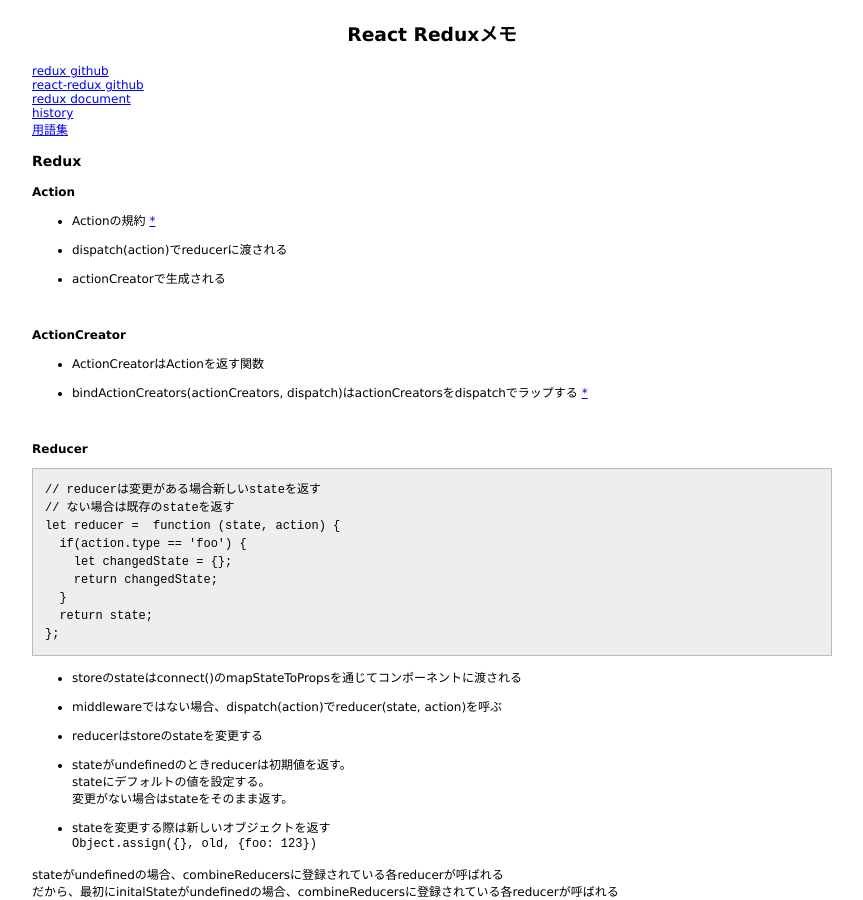
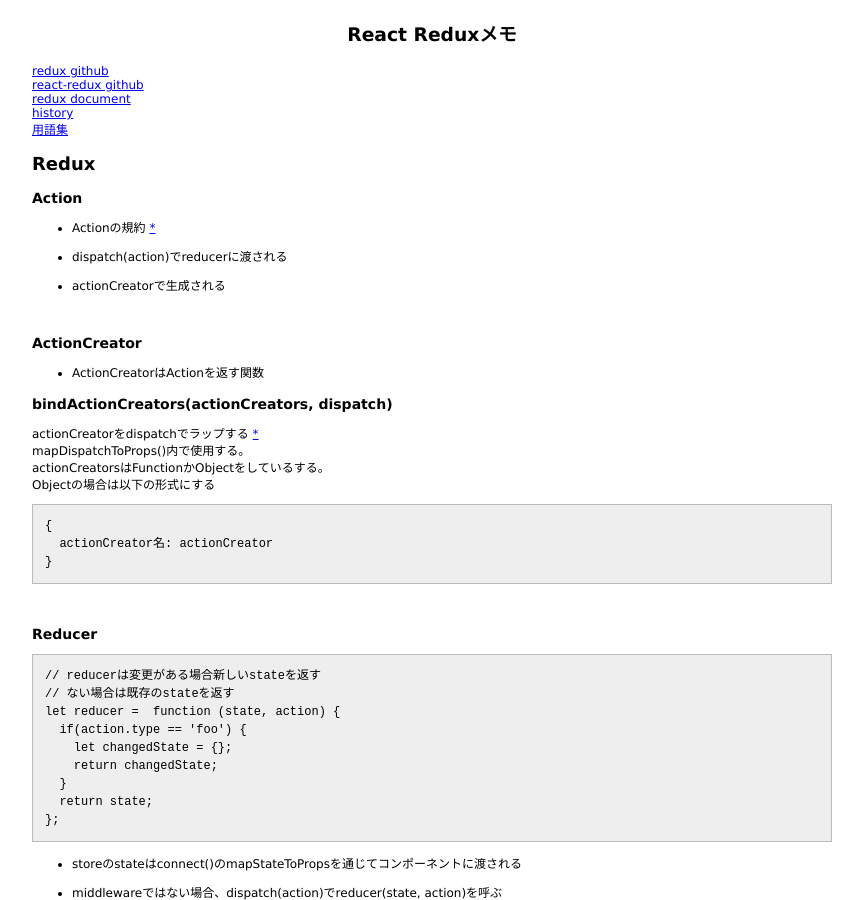
Before and after one commit to 38elements/38elements.github.com, a Jekyll site: the page built from _posts/2017-04-29-react-redux.md, in a window 1280 px wide and 900 px high. Shown: the whole window, without its empty margins (208-1071 px from the left). Built offline with Jekyll 4.4.1, drawn with Linux system fonts in a browser that asks for light colours.

Commit message:
Update 2017-04-29-react-redux.md

````diff
--- a/_posts/2017-04-29-react-redux.md
+++ b/_posts/2017-04-29-react-redux.md
@@ -8,9 +8,9 @@ title: React Reduxメモ
 [history](https://github.com/reacttraining/history)
 [用語集](https://redux.js.org/glossary)
 
-### Redux
+## Redux
 
-#### Action
+### Action
 
 * Actionの規約 [\*](https://github.com/acdlite/flux-standard-action)
 
@@ -20,15 +20,26 @@ title: React Reduxメモ
 
 <br>
 
-#### ActionCreator
+### ActionCreator
 
 * ActionCreatorはActionを返す関数
 
-* bindActionCreators(actionCreators, dispatch)はactionCreatorsをdispatchでラップする [\*](https://redux.js.org/api/bindactioncreators)
+### bindActionCreators(actionCreators, dispatch)
+
+actionCreatorをdispatchでラップする [\*](https://redux.js.org/api/bindactioncreators)
+mapDispatchToProps()内で使用する。
+actionCreatorsはFunctionかObjectをしているする。
+Objectの場合は以下の形式にする
+
+```
+{
+  actionCreator名: actionCreator
+}
+```
 
 <br>
 
-#### Reducer
+### Reducer
 
 ```
 // reducerは変更がある場合新しいstateを返す
@@ -73,7 +84,7 @@ const store = Redux.createStore(
 
 <br>
 
-#### Middleware
+### Middleware
 
 * Middlewareはdispatch(action)を実行した前の処理と後の処理を定義することができる
 applyMiddlewareはdispachを上書きする
@@ -85,17 +96,17 @@ C後->B後->A後で一つ前のmiddlewareの戻り値をdispatch(action)の戻
 
 <br>
 
-### react-redux
+## react-redux
 
-#### connect(mapStateToProps, mapDispatchToProps, mergeProps, options) [\*](https://github.com/reduxjs/react-redux/blob/master/docs/api.md#connectmapstatetoprops-mapdispatchtoprops-mergeprops-options)
+### connect(mapStateToProps, mapDispatchToProps, mergeProps, options) [\*](https://github.com/reduxjs/react-redux/blob/master/docs/api.md#connectmapstatetoprops-mapdispatchtoprops-mergeprops-options)
 
 `connect(mapStateToProps, mapDispatchToProps, mergeProps, options)(Component)`でstoreとcomponentが接続される
 
-* mapStateToProps(state, [ownProps])
+#### mapStateToProps(state, [ownProps])
 storeのstateをstoreに接続しているcomponentに渡されたpropsを引数として受け取ってるcomponentにpropsとして渡すstateを返す。
 storeのstateを使用しない場合はnullまたはundefinedを指定する。
 
-* mapDispatchToProps(dispatch, [ownProps])
+#### mapDispatchToProps(dispatch, [ownProps])
 dispatchを実行する関数を接続しているcomponentとして渡す。
 
 [bindActionCreators](https://redux.js.org/api/bindactioncreators)を使用した例
@@ -124,7 +135,7 @@ export default withRouter(connect(mapStateToProps, mapDispatchToProps, mergeProp
 
 <br>
 
-### Redux Thunk
+## Redux Thunk
 
 非同期処理は[Redux Thunk](https://github.com/gaearon/redux-thunk)を使用する。
 thunkをmiddlewareの先頭に置く。
````
Also changed, not shown: _posts/2017-04-28-react.md (+18 -3 lines).
